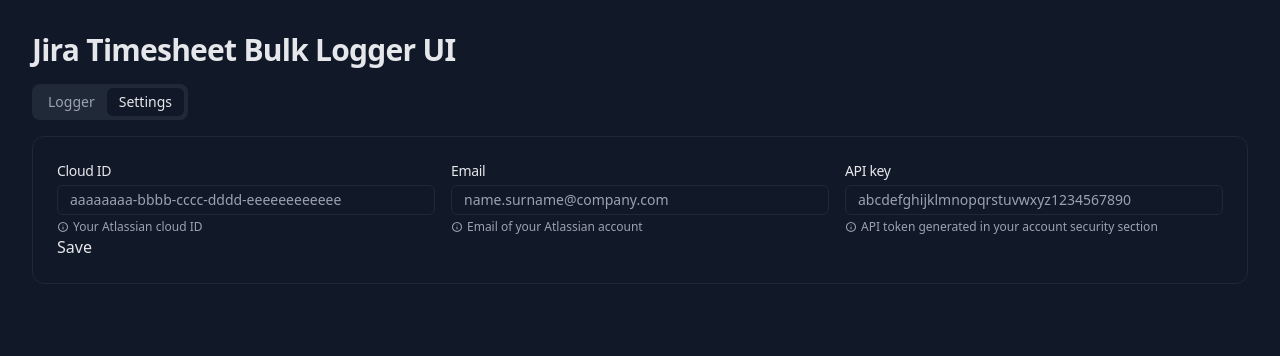
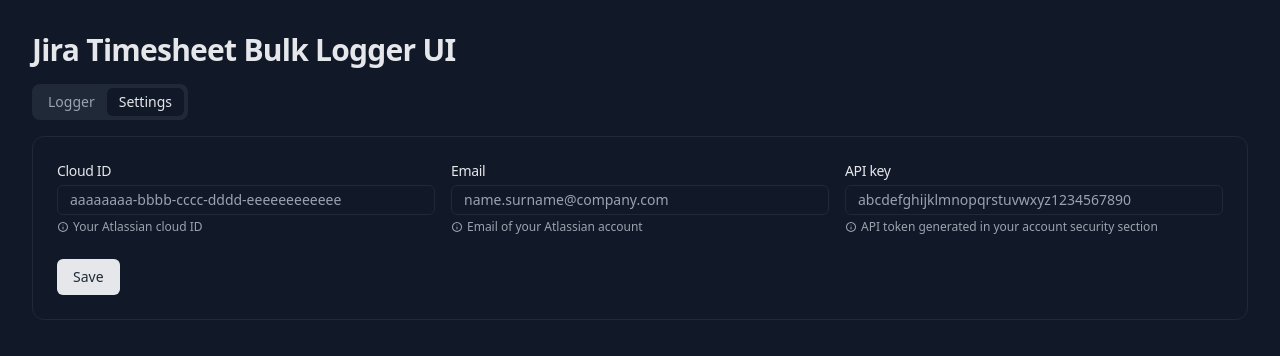
Before and after one commit to brunobragaw8t/jira-timesheet-bulk-logger-ui, a Nuxt app: page /settings in a window 1280 px wide. Shown: the top 356 px of the page. Built offline with nearby package versions, Linux system fonts and the light colour scheme.

Commit message:
feature: create logic to save settings to local storage

```diff
--- a/pages/settings.vue
+++ b/pages/settings.vue
@@ -1,13 +1,62 @@
 <script setup lang="ts">
+/**
+ * Config
+ */
+
 useHead({
   title: 'Settings - Jira Timesheet Bulk Logger UI'
 })
+
+/**
+ * State
+ */
+
+const loading = ref(true)
+
+const settings = ref({
+  cloudId: '',
+  email: '',
+  apiKey: ''
+})
+
+const displaySaved = ref(false)
+
+/**
+ * Actions
+ */
+
+function getSettings () {
+  const settingsFromStorage = localStorage.getItem('settings')
+
+  if (settingsFromStorage) {
+    settings.value = JSON.parse(settingsFromStorage)
+  }
+
+  loading.value = false
+}
+
+function saveSettings () {
+  localStorage.setItem('settings', JSON.stringify(settings.value))
+
+  displaySaved.value = true
+
+  setTimeout(() => {
+    displaySaved.value = false
+  }, 2000)
+}
+
+/**
+ * Lifecycle
+ */
+
+onMounted(getSettings)
 </script>
 
 <template>
-  <div>
+  <form @submit.prevent="saveSettings">
     <div class="flex gap-4">
       <AppInput
+        v-model="settings.cloudId"
         class="flex-1"
         type="text"
         label="Cloud ID"
@@ -16,6 +65,7 @@
       />
 
       <AppInput
+        v-model="settings.email"
         class="flex-1"
         type="text"
         label="Email"
@@ -24,6 +74,7 @@
       />
 
       <AppInput
+        v-model="settings.apiKey"
         class="flex-1"
         type="text"
         label="API key"
@@ -32,8 +83,13 @@
       />
     </div>
 
-    <div>
-      <button>Save</button>
+    <div class="flex items-center gap-2 mt-6">
+      <AppButton text="Save" />
+
+      <div v-if="displaySaved" class="flex items-center gap-0.5">
+        <Icon name="material-symbols:check-small-rounded" color="green" />
+        <span class="tracking-tight text-sm font-medium">Saved!</span>
+      </div>
     </div>
-  </div>
+  </form>
 </template>
```
